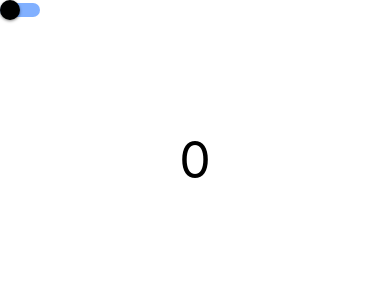
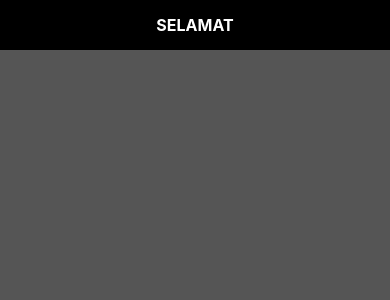
Before and after one commit to senawgn/Project1, a React Native app: screen / in a window 390 px wide. Shown: the top 300 px of the page. Built offline with nearby package versions, Linux system fonts and the light colour scheme.

Commit message:
update materi react native pekan ke 2

```diff
--- a/App.js
+++ /dev/null
@@ -1,41 +0,0 @@
-
-import { View, Text, Switch, StatusBar } from 'react-native'
-import Tombol from './src/components/Tombol'
-import { useState } from 'react'
-
-
-function App() {
-    const [count, setCount] = useState(0);
-    const [isEnabled, setIsEnabled] = useState(false)
-
-    return (
-        <View style={{ backgroundColor: isEnabled ? "#333" : "#fff", flex: 1 }}>
-            <StatusBar backgroundColor={isEnabled ? "#333" : "#fff"} barStyle={isEnabled ? "light-content" : "dark-content"} />
-            <Switch
-                trackColor={{ true: '#81b0ff', false: '#81b0ff' }}
-                value={isEnabled}
-                thumbColor={isEnabled ? '#f5dd4b' : '#000'}
-                onValueChange={() => setIsEnabled(!isEnabled)}
-            />
-
-            <Tombol title='TAMBAH (+)' onclick={() => {
-                console.log('BERTAMBAH')
-                setCount(count + 1)
-            }} />
-            <Text style={{ color: isEnabled ? "#fff" : "#000", textAlign: "center", fontSize: 50 }}>{count}</Text>
-            <Tombol  title='KURANG (-)' onclick={() => {
-                console.log('BERKURANG')
-                count <= 0 ? setCount(count - 0) : setCount(count - 1)
-            }} />
-            <Tombol title='RESET (C)' onclick={() => {
-                console.log('KEMBALI KE 0')
-                setCount(0)
-            }} />
-
-        </View>
-    )
-}
-
-
-
-export default App
--- a/index.js
+++ b/index.js
@@ -3,7 +3,7 @@
  */
 
 import {AppRegistry} from 'react-native';
-import App from './App';
+import App from './src/App';
 import {name as appName} from './app.json';
 
 AppRegistry.registerComponent(appName, () => App);
--- /dev/null
+++ b/src/App.js
@@ -0,0 +1,75 @@
+
+// import { View, Text, Switch, StatusBar } from 'react-native'
+// import Tombol from './src/components/Tombol'
+// import { useState } from 'react'
+
+
+// function App() {
+//     const [count, setCount] = useState(0);
+//     const [isEnabled, setIsEnabled] = useState(false)
+
+//     return (
+//         <View
+
+
+
+//         style={{ backgroundColor: isEnabled ? "#333" : "#fff", flex: 1 }}>
+//             <StatusBar backgroundColor={isEnabled ? "#333" : "#fff"} barStyle={isEnabled ? "light-content" : "dark-content"} />
+//             <Switch
+//                 trackColor={{ true: '#81b0ff', false: '#81b0ff' }}
+//                 value={isEnabled}
+//                 thumbColor={isEnabled ? '#f5dd4b' : '#000'}
+//                 onValueChange={() => setIsEnabled(!isEnabled)}
+//             />
+
+//             <Tombol title='TAMBAH (+)' onclick={() => {
+//                 console.log('BERTAMBAH')
+//                 setCount(count + 1)
+//             }} />
+//             <Text style={{ color: isEnabled ? "#fff" : "#000", textAlign: "center", fontSize: 50 }}>{count}</Text>
+//             <Tombol  title='KURANG (-)' onclick={() => {
+//                 console.log('BERKURANG')
+//                 count <= 0 ? setCount(count - 0) : setCount(count - 1)
+//             }} />
+//             <Tombol title='RESET (C)' onclick={() => {
+//                 console.log('KEMBALI KE 0')
+//                 setCount(0)
+//             }} />
+
+//         </View>
+//     )
+// }
+
+
+
+// export default App
+
+
+import React from "react";
+import { Text, View, StyleSheet, Dimensions } from "react-native";
+import HeaderCustom from "./components/HeaderCustom";
+
+const App = () => {
+
+    console.log(Dimensions.get('window').width)
+    console.log(Dimensions.get('window').height)
+
+    return (
+    <View style={style.container}>
+
+        {/* Header */}
+        <View style={{height: 50, width: '100%', backgroundColor:'green',justifyContent: 'center', alignItems: 'center'}}>
+            <HeaderCustom title="SELAMAT" colorCustom="black"/>
+        </View>
+    </View>
+    )
+}
+
+const style = StyleSheet.create({
+    container: {
+        flex: 1,
+        backgroundColor: '#555'
+    }
+})
+
+export default App
--- /dev/null
+++ b/src/components/HeaderCustom.js
@@ -0,0 +1,13 @@
+import React from "react";
+import {Text, View,} from 'react-native'
+
+const HeaderCustom = ({title = 'SELAMAT DATANG', colorCustom = 'green'}) => {
+    return (
+
+        <View style={{height: 50, width: '100%', backgroundColor: colorCustom,justifyContent: 'center', alignItems: 'center'}}>
+             <Text style= {{fontSize: 16, fontWeight: 'bold', color: 'white'}} >{title}</Text>
+        </View>
+    )
+}
+
+export default HeaderCustom
--- a/src/components/Tombol.js
+++ b/src/components/Tombol.js
@@ -1,23 +1,24 @@
-import { StyleSheet, Text, TouchableOpacity } from "react-native";
-import React, { useState } from "react";
+// import { StyleSheet, Text, TouchableOpacity } from "react-native";
+// import React, { useState } from "react";
 
-let Tombol = ({title,onclick}) => {
-    return (
-        <TouchableOpacity onPress={onclick} style={style.container}>
-            <Text style={{color: 'white', fontSize: 25}}>{title}</Text>
-        </TouchableOpacity>
-    )
-}
+// let Tombol = ({title,onclick}) => {
+//     return (
+//         <TouchableOpacity onPress={onclick} style={style.container}>
+//             <Text style={{color: 'white', fontSize: 25}}>{title}</Text>
+//         </TouchableOpacity>
+//     )
+// }
 
-let style = StyleSheet.create({
-    container: {
-        padding: 20,
-        margin: 20,
-        borderTopEndRadius:20,
-        borderBottomStartRadius:20,
-        alignItems: 'center',
-        elevation: 3
-    }
-})
+// let style = StyleSheet.create({
+//     container: {
+//         padding: 20,
+//         margin: 20,
+//         borderTopEndRadius:20,
+//         backgroundColor: 'blue',
+//         borderBottomStartRadius:20,
+//         alignItems: 'center',
+//         elevation: 3
+//     }
+// })
 
-export default Tombol
+// export default Tombol
```
Also changed, not shown: 1 other file (tests, documents, lock files or other folders).
